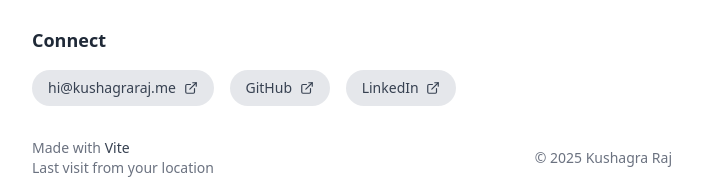
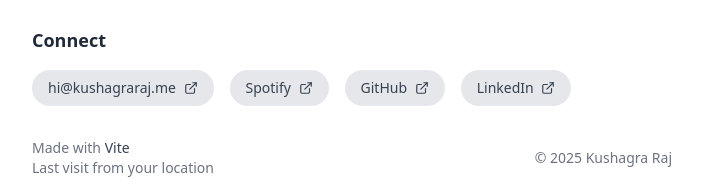
Before and after one commit to kushagraaj/kushagraraj.me, a React (Vite) app: page / in a window 1280 px wide. Shown: the part 1021-1200 px from the top of the page, without its empty margins (288-991 px from the left). Built offline with nearby package versions, Linux system fonts and the light colour scheme; no server answers.

Commit message:
spotify pillink

```diff
--- a/src/components/Footer.jsx
+++ b/src/components/Footer.jsx
@@ -29,6 +29,9 @@ const Footer = () => {
         <PillLink href={`mailto:${personalInfo.email}`}>
           {personalInfo.email} <ExternalLinkIcon />
         </PillLink>
+        <PillLink href={personalInfo.spotify}>
+          Spotify <ExternalLinkIcon />
+        </PillLink>
         <PillLink href={personalInfo.github}>
           GitHub <ExternalLinkIcon />
         </PillLink>
--- a/src/data/personalInfo.jsx
+++ b/src/data/personalInfo.jsx
@@ -6,5 +6,6 @@ export const personalInfo = {
   bio: "I'm a Computer Science freshman currently focused on honing my problem-solving skills through competitive programming. I'm also passionate about web development and building sensible, user-focused applications.",
   email: "hi@kushagraraj.me",
   github: "https://github.com/kushagraaj",
-  linkedin: "https://www.linkedin.com/in/kushagraaj/"
+  linkedin: "https://www.linkedin.com/in/kushagraaj/",
+  spotify: "https://open.spotify.com/user/swfc7nj2mx7i1h6n0kf81itge?si=5f6008219cf74f0b"
 };
```
